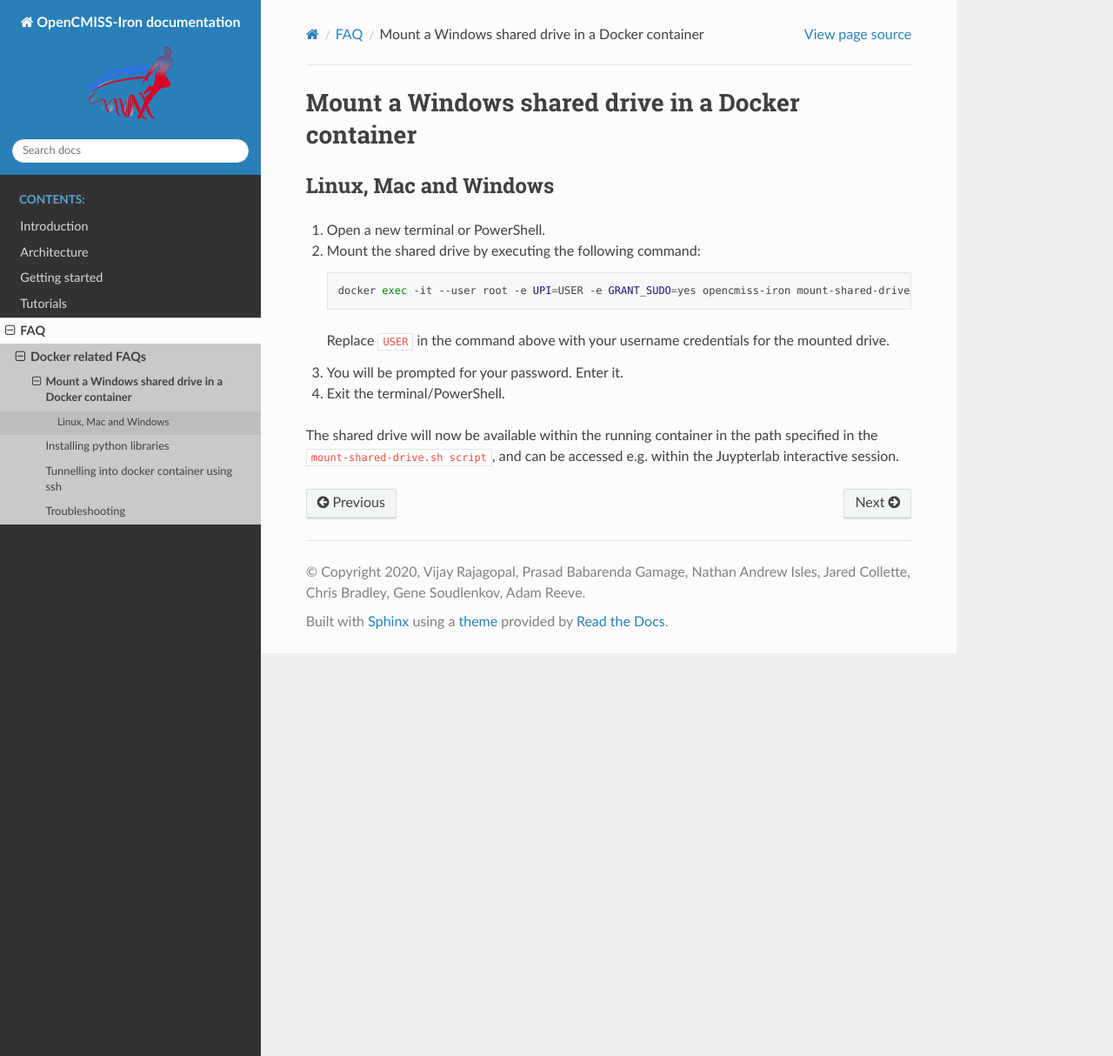
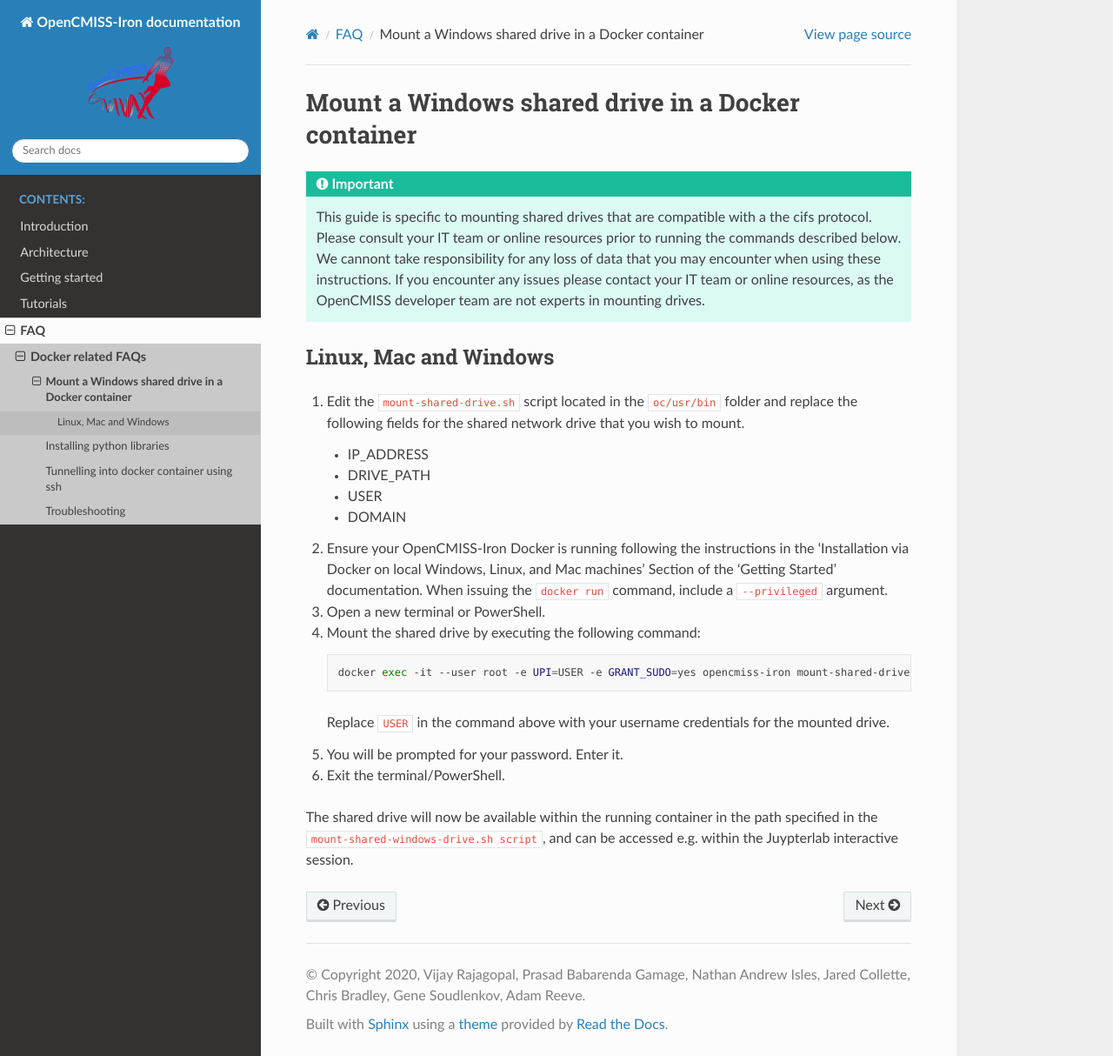
Before and after one commit to OpenCMISS-Examples/OpenCMISS-Iron-tutorials, a Sphinx documentation site: the page built from docs/source/faq/docker/mounting_shared_drives_in_windows.md, in a window 1280 px wide and 1214 px high. Shown: the whole window at 87% size. Built offline with Sphinx 7.4.7 and the Read the Docs theme 2.0.0, drawn with Linux system fonts in a browser that asks for light colours; pages that are not in the unit, such as notebooks, are missing from menus.

Commit message:
Updating docker documentation

````diff
--- a/docs/source/faq/docker/mounting_shared_drives_in_windows.md
+++ b/docs/source/faq/docker/mounting_shared_drives_in_windows.md
@@ -1,13 +1,22 @@
 # Mount a Windows shared drive in a Docker container
 
+``` Important:: This guide is specific to mounting shared drives that are compatible with a the cifs protocol. Please consult your IT team or online resources prior to running the commands described below. We cannont take responsibility for any loss of data that you may encounter when using these instructions. If you encounter any issues please contact your IT team or online resources, as the OpenCMISS developer team are not experts in mounting drives.
+```
+
 ### Linux, Mac and Windows
-1. Open a new terminal or PowerShell.
-2. Mount the shared drive by executing the following command:
+1. Edit the `mount-shared-drive.sh` script located in the `oc/usr/bin` folder and replace the following fields for the shared network drive that you wish to mount.
+    - IP_ADDRESS
+    - DRIVE_PATH
+    - USER
+    - DOMAIN
+2. Ensure your OpenCMISS-Iron Docker is running following the instructions in the 'Installation via Docker on local Windows, Linux, and Mac machines' Section of the 'Getting Started' documentation. When issuing the `docker run` command, include a `--privileged` argument.
+3. Open a new terminal or PowerShell.
+4. Mount the shared drive by executing the following command:
     ```bash
     docker exec -it --user root -e UPI=USER -e GRANT_SUDO=yes opencmiss-iron mount-shared-drive.sh
     ```
     Replace ```USER``` in the command above with your username credentials for the mounted drive.
-3. You will be prompted for your password. Enter it.
-4. Exit the terminal/PowerShell.
+5. You will be prompted for your password. Enter it.
+6. Exit the terminal/PowerShell.
 
-The shared drive will now be available within the running container in the path specified in the `mount-shared-drive.sh script`, and can be accessed e.g. within the Juypterlab interactive session.
+The shared drive will now be available within the running container in the path specified in the `mount-shared-windows-drive.sh script`, and can be accessed e.g. within the Juypterlab interactive session.
--- a/docs/source/getting_started/installation.rst
+++ b/docs/source/getting_started/installation.rst
@@ -1,7 +1,7 @@
 Installation
 ============
 
-This section describes how to install OpenCMISS using Docker. Two options are available:
+This section describes how to install OpenCMISS. Two options are available:
 
 .. toctree::
   :maxdepth: 1
````
Also changed, not shown: docs/source/getting_started/installation/docker.md (+1 -1 lines), 1 other file.
